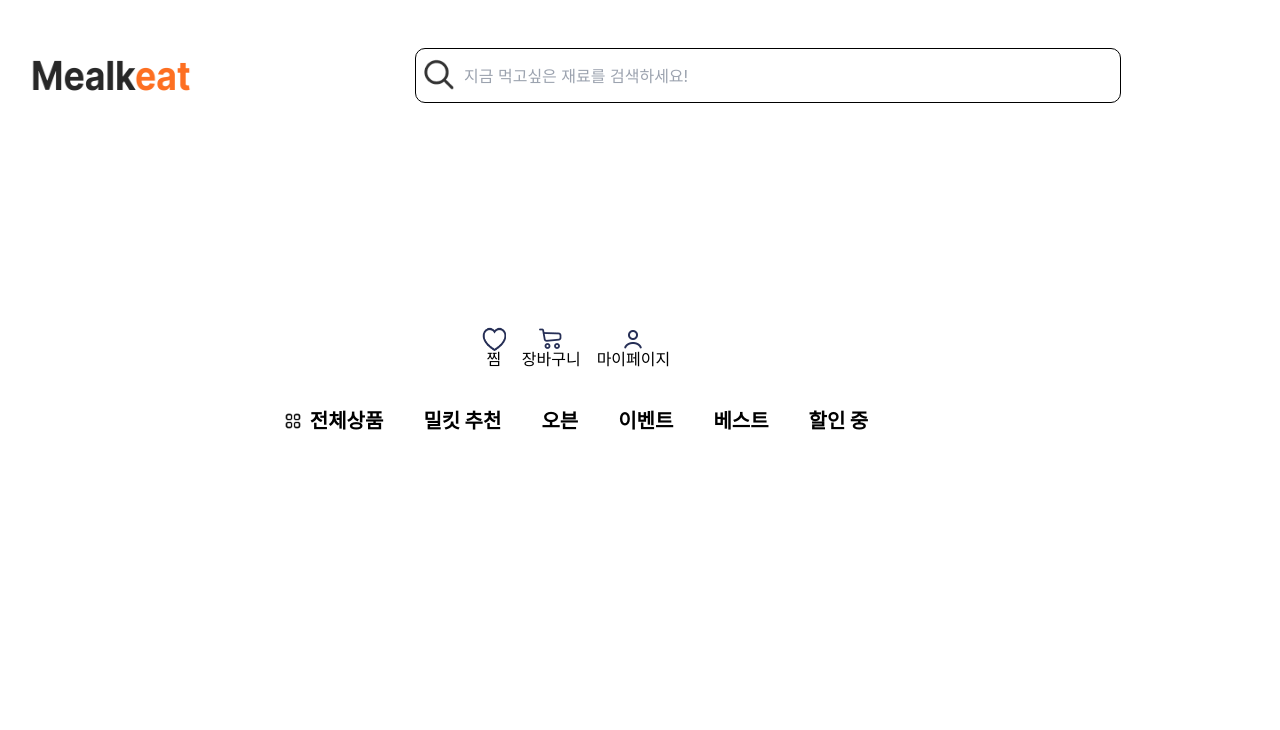
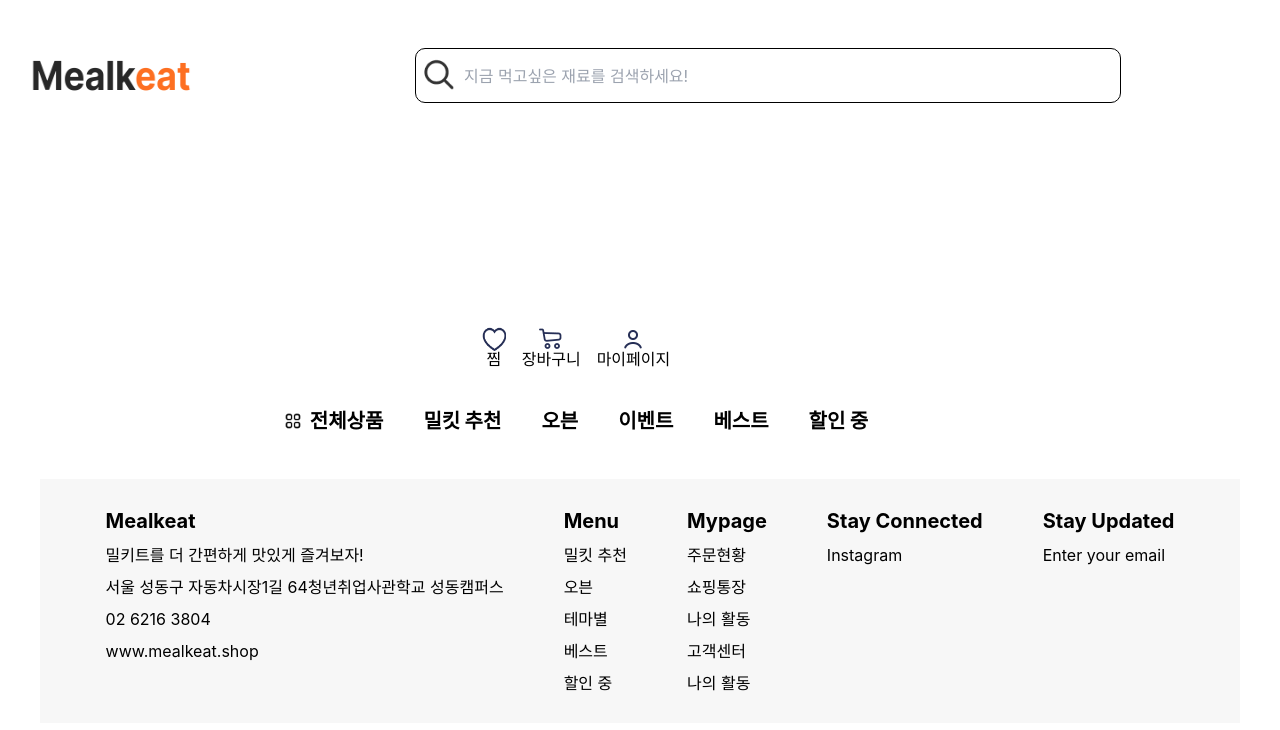
Before and after one commit to 7JEON8KI/frontend, a React (Create React App) app: page / in a window 1280 px wide. Shown: the top 730 px of the page. Built offline with nearby package versions, Linux system fonts and the light colour scheme.

Commit message:
ui: 푸터 퍼블리싱 및 TopNav 수정

```diff
--- a/src/components/commons/Footer.tsx
+++ b/src/components/commons/Footer.tsx
@@ -1,93 +1,86 @@
 import React from "react";
+import styled from "styled-components";
 
-function Footer() {
+const StyledFooter = styled.div`
+  display: flex;
+  background-color: #f7f7f7;
+  gap: 3.75rem;
+  margin: 3rem auto 0;
+  width: 1200px;
+  justify-content: center;
+  ${({ theme }) => theme.media.mobile`
+    flex-direction: column;
+    width: 80%;
+    margin: none;
+    gap: 0;
+  `}
+`;
+
+const FooterItem = styled.div`
+  display: flex;
+  flex-direction: column;
+  gap: 1rem;
+  align-items: flex-start;
+  padding: 2rem 0;
+  ${({ theme }) => theme.media.mobile`
+    padding: 1rem;
+  `}
+  .title {
+    font-size: 1.25rem;
+    font-weight: bold;
+    ${({ theme }) => theme.media.mobile`
+      font-size: 1rem;
+  `}
+  }
+  p {
+    font-size: 1rem;
+    ${({ theme }) => theme.media.mobile`
+      font-size: 0.8rem;
+  `}
+  }
+`;
+
+export const Footer = (): JSX.Element => {
   return (
-    <div className="relative m-auto h-[22.9375rem] w-[90rem]">
-      <div className="absolute left-0 top-[1.9375rem] h-[21rem] w-[90rem] bg-neutral-100" />
-      <div className="absolute left-[65.4375rem] top-[5rem] h-[5.625rem]">
-        <div className="absolute left-0 top-[2.8125rem] h-[2.8125rem] w-[18.25rem]">
-          <div className="absolute left-0 top-0 h-[2.8125rem] w-[15.125rem] bg-gray-100" />
-          <div className="absolute left-[15.375rem] top-0 h-[2.8125rem] w-[2.875rem] bg-orange-500" />
-          <div className="absolute left-[16.0625rem] top-[0.625rem] h-[0.375rem] w-[0.375rem]" />
-          <div className="absolute left-[0.75rem] top-[0.625rem] font-['Inter'] text-base font-normal leading-normal text-zinc-500">
-            Enter your email
-          </div>
-        </div>
-        <div className="absolute left-0 top-0 font-['Inter'] text-[1.25rem] font-bold text-black">Stay Updated</div>
-      </div>
-      <div className="absolute left-[49.1875rem] top-[5rem]">
-        <div className="absolute left-0 top-[2.8125rem] font-['Inter'] text-base font-medium leading-normal text-zinc-600">
-          Instagram
-        </div>
-        <div className="absolute left-0 top-0 font-['Inter'] text-[1.25rem] font-bold text-black">Stay Connected</div>
-      </div>
-      <div className="absolute left-[38.375rem] top-[5rem] h-[14.3125rem] w-[6.3125rem]">
-        <div className="absolute left-0 top-[2.8125rem] font-['Inter'] text-base font-medium leading-normal text-zinc-600">
-          주문현황
-        </div>
-        <div className="absolute left-0 top-[5.3125rem] font-['Inter'] text-base font-medium leading-normal text-zinc-600">
-          쇼핑통장
-        </div>
-        <div className="absolute left-0 top-[7.8125rem] font-['Inter'] text-base font-medium leading-normal text-zinc-600">
-          나의 활동
-        </div>
-        <div className="absolute left-0 top-[10.3125rem] font-['Inter'] text-base font-medium leading-normal text-zinc-600">
-          고객센터
-        </div>
-        <div className="absolute left-[0.125rem] top-[12.8125rem] font-['Inter'] text-base font-medium leading-normal text-zinc-600">
-          회원정보
-        </div>
-        <div className="absolute left-0 top-0 font-['Inter'] text-[1.25rem] font-bold text-black">
-          My Page
-          <br />
-        </div>
-      </div>
-      <div className="absolute left-[26.9375rem] top-[5rem]">
-        <div className="absolute left-0 top-[2.8125rem] font-['Inter'] text-base font-medium leading-normal text-zinc-600">
-          밀킷 추천
-        </div>
-        <div className="absolute left-0 top-[5.3125rem] font-['Inter'] text-base font-medium leading-normal text-zinc-600">
-          오븐
-        </div>
-        <div className="absolute left-0 top-[7.8125rem] font-['Inter'] text-base font-medium leading-normal text-zinc-600">
-          테마별
-        </div>
-        <div className="absolute left-0 top-[10.3125rem] font-['Inter'] text-base font-medium leading-normal text-zinc-600">
-          베스트
-        </div>
-        <div className="absolute left-0 top-[12.8125rem] font-['Inter'] text-base font-medium leading-normal text-zinc-600">
-          할인 중
-        </div>
-        <div className="absolute left-0 top-0 font-['Inter'] text-[1.25rem] font-bold text-black">Menu</div>
-      </div>
-      <div className="absolute left-[6.375rem] top-[5rem] h-[13.3125rem]">
-        <div className="absolute left-0 top-[11.8125rem] font-['Inter'] text-base font-normal leading-normal text-zinc-600">
-          www.mealkeat.shop
-        </div>
-        <div className="absolute left-0 top-0 font-['Inter'] text-[1.25rem] font-bold text-black">Mealkeat</div>
-        <div className="absolute left-0 top-[2.8125rem] w-[16.8125rem] font-['Inter'] text-base font-normal leading-normal text-zinc-600">
-          밀키트를 더 간편하게 맛있게 즐겨보자!
-        </div>
-        <div className="absolute left-0 top-[5.3125rem] h-[0.75rem] w-[15.5625rem]">
-          <div className="absolute left-[1.75rem] top-0 w-[13.8125rem] font-['Inter'] text-base font-normal leading-normal text-zinc-600">
-            서울 성동구 자동차시장1길 64청년취업사관학교 성동캠퍼스
-          </div>
-          <div className="absolute left-0 top-[0.125rem] h-[0.3125rem] w-[0.3125rem]">
-            <img
-              className="absolute left-[0.13rem] top-[0.052rem] h-[1.125rem] w-[0.992rem]"
-              src="https://via.placeholder.com/16x18"
-            />
-          </div>
-        </div>
-        <div className="absolute left-0 top-[9.3125rem] h-[0.375rem] w-[8.4375rem]">
-          <div className="absolute left-[1.75rem] top-0 font-['Inter'] text-base font-normal leading-normal text-zinc-600">
-            02 6216 3804
-          </div>
-          <div className="absolute left-0 top-[0.125rem] inline-flex h-[0.3125rem] w-[0.3125rem] flex-col items-start justify-start" />
-        </div>
-      </div>
-    </div>
+    <StyledFooter>
+      <FooterItem>
+        <div className="title">Mealkeat</div>
+        <p>밀키트를 더 간편하게 맛있게 즐겨보자!</p>
+        <p>서울 성동구 자동차시장1길 64청년취업사관학교 성동캠퍼스</p>
+        <p>02 6216 3804</p>
+        <p>www.mealkeat.shop</p>
+      </FooterItem>
+      <FooterItem>
+        <div className="title">Menu</div>
+        <p>밀킷 추천</p>
+        <p>오븐</p>
+        <p>테마별</p>
+        <p>베스트</p>
+        <p>할인 중</p>
+      </FooterItem>
+      <FooterItem>
+        <div className="title">Mypage</div>
+        <p>주문현황</p>
+        <p>쇼핑통장</p>
+        <p>나의 활동</p>
+        <p>고객센터</p>
+        <p>나의 활동</p>
+      </FooterItem>
+      <FooterItem>
+        <div className="title">Stay Connected</div>
+        <p>Instagram</p>
+        {/* <p >자주 묻는 질문</p>
+        <p >배송정보</p>
+        <p >교환 및 반품</p>
+        <p >고객센터</p>
+        <p >고객센터</p> */}
+      </FooterItem>
+      <FooterItem>
+        <div className="title">Stay Updated</div>
+        <div className="placeholder">Enter your email</div>
+      </FooterItem>
+    </StyledFooter>
   );
-}
+};
 
 export default Footer;
--- a/src/components/commons/TopNav.tsx
+++ b/src/components/commons/TopNav.tsx
@@ -1,7 +1,5 @@
 /* eslint-disable @typescript-eslint/no-unused-vars */
 import React from "react";
-// import { Feed } from "./Feed";
-// import { Search } from "./Search";
 import styled from "styled-components";
 import Logo from "components/commons/Logo";
 import SearchPath from "assets/images/icons/Search.png";
@@ -15,12 +13,12 @@ interface Props {
 }
 
 const StyledTopNav = styled.nav`
-  height: 130px;
   width: 100%;
   margin-top: 3rem;
 
   ${({ theme }) => theme.media.mobile`
     margin-top: 1rem;
+    justify-content: center;
   `}
 
   .frame {
@@ -32,6 +30,7 @@ const StyledTopNav = styled.nav`
     gap: 2.75rem;
     ${({ theme }) => theme.media.mobile`
       gap: 1rem;
+      width: 100%;
     `}
   }
   .div {
@@ -129,18 +128,18 @@ const Menu = styled.div`
   }
 `;
 
-const StyledCnt = styled.div`
-  height: 16px;
-  width: 16px;
-  background: orange;
-  border-radius: 50%;
-  span {
-    font-size: 10px;
-    color: white;
-    text-align: center;
-    margin: auto;
-  }
-`;
+// const StyledCnt = styled.div`
+//   height: 16px;
+//   width: 16px;
+//   background: orange;
+//   border-radius: 50%;
+//   span {
+//     font-size: 10px;
+//     color: white;
+//     text-align: center;
+//     margin: auto;
+//   }
+// `;
 
 export const TopNav = ({ overlapGroupClassName, divClassName }: Props): JSX.Element => {
   return (
--- a/src/pages/PageMain.tsx
+++ b/src/pages/PageMain.tsx
@@ -120,8 +120,8 @@ const PageMain: React.FC = () => {
       </div>
       <div className="m-auto w-[1200px] text-left font-['Inter'] text-[2.5rem] font-bold leading-[3rem] text-neutral-700">
         저녁엔 이거 어때요?
-      </div>
-      <Footer /> */}
+      </div>*/}
+      <Footer />
     </div>
   );
 };
```
